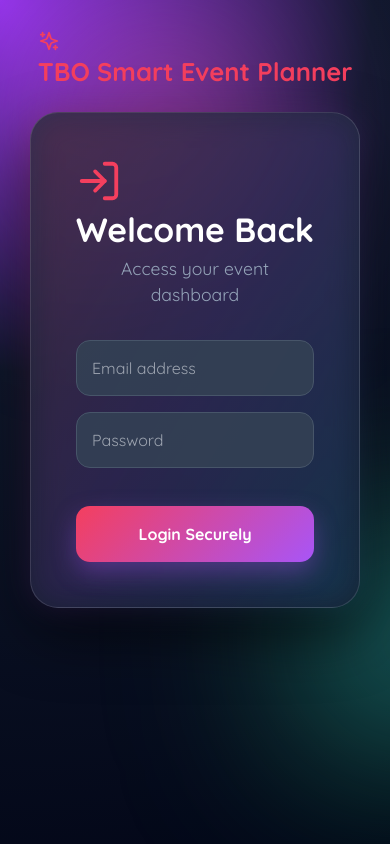
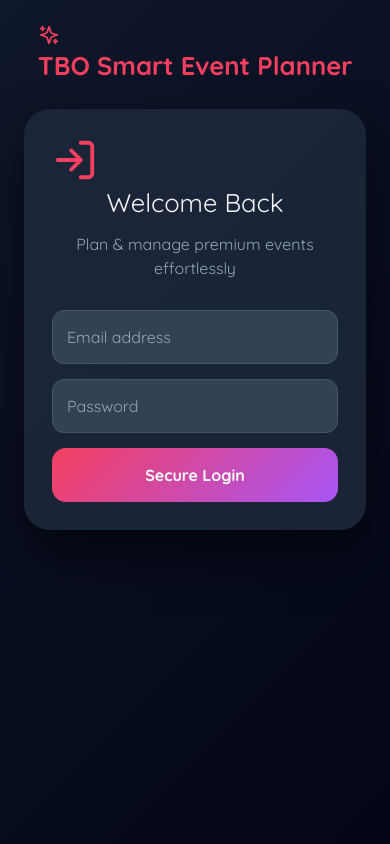
Before and after one commit to rajeevcodes1/Voyagers_Prototype, a React (Vite) app: page / in a window 390 px wide. Built offline with nearby package versions, Linux system fonts and the light colour scheme.

Commit message:
Fix responsive layout issues for production

```diff
--- a/src/App.css
+++ b/src/App.css
@@ -1,209 +1,155 @@
-@import url('https://fonts.googleapis.com/css2?family=Quicksand:wght@400;500;600;700&display=swap');
+*,
+*::before,
+*::after {
+  box-sizing: border-box;
+}
+
+html, body {
+  width: 100%;
+  overflow-x: hidden;
+}
 
 body {
   margin: 0;
-  padding: 0;
   font-family: 'Quicksand', sans-serif;
-  background: radial-gradient(circle at top left, #9333ea 0%, #0f172a 40%, #020617 100%);
-  min-height: 100vh;
+  background: linear-gradient(135deg,#0f172a,#020617);
   color: #f1f5f9;
-  overflow-x: hidden;
-}
-
-/* 🌸 FLOATING COLOR FLOWERS (BLOBS) */
-body::before,
-body::after {
-  content: "";
-  position: fixed;
-  width: 300px;
-  height: 300px;
-  background: radial-gradient(circle, rgba(244,63,94,0.7), rgba(168,85,247,0.3), transparent);
-  filter: blur(80px);
-  z-index: -1;
-  animation: floatFlower 18s infinite alternate ease-in-out;
-}
-
-body::after {
-  top: 60%;
-  left: 65%;
-  background: radial-gradient(circle, rgba(56,189,248,0.6), rgba(34,197,94,0.3), transparent);
-  animation-duration: 22s;
-}
-
-@keyframes floatFlower {
-  from { transform: translateY(0) translateX(0); }
-  to { transform: translateY(-120px) translateX(80px); }
 }
 
 .container {
-  max-width: 1100px;
+  max-width: 1200px;
+  width: 100%;
   margin: auto;
-  padding: 30px;
+  padding: 24px;
   min-height: 100vh;
   display: flex;
   flex-direction: column;
   align-items: center;
 }
 
-/* 🌌 GLASS CARD UPGRADE */
+.header {
+  font-size: 1.6rem;
+  font-weight: 700;
+  color: #f43f5e;
+  margin-bottom: 25px;
+}
+
 .card {
-  background: linear-gradient(145deg, rgba(30,41,59,.85), rgba(15,23,42,.85));
-  backdrop-filter: blur(14px);
-  border: 1px solid rgba(255,255,255,0.15);
-  border-radius: 28px;
-  padding: 45px;
-  box-shadow:
-    0 25px 60px rgba(0,0,0,.6),
-    inset 0 0 30px rgba(255,255,255,.03);
   width: 100%;
   max-width: 520px;
-  animation: slideUp .6s ease;
+  background: rgba(30,41,59,.85);
+  padding: 40px;
+  border-radius: 26px;
   text-align: center;
-  position: relative;
+  box-shadow: 0 25px 50px rgba(0,0,0,.6);
 }
 
-/* 🌈 GLOW EDGE */
-.card::after {
-  content:"";
-  position:absolute;
-  inset:-1px;
-  border-radius:28px;
-  background: linear-gradient(120deg,#f43f5e,#a855f7,#38bdf8);
-  opacity:.15;
-  filter: blur(15px);
-  z-index:-1;
+.title {
+  font-size: 2rem;
+  margin-bottom: 10px;
 }
 
-/* 🚀 BUTTON */
+.subtitle {
+  color: #94a3b8;
+  margin-bottom: 30px;
+}
+
+input, select {
+  width: 100%;
+  padding: 14px;
+  margin-bottom: 15px;
+  border-radius: 12px;
+  border: 1px solid #475569;
+  background: #334155;
+  color: white;
+}
+
 .btn-primary {
+  width: 100%;
+  padding: 15px;
+  border-radius: 14px;
+  border: none;
   background: linear-gradient(135deg,#f43f5e,#a855f7);
   color: white;
-  border: none;
-  padding: 16px 32px;
-  border-radius: 14px;
-  font-weight: 700;
-  font-size: 1rem;
+  font-weight: bold;
   cursor: pointer;
-  width: 100%;
-  margin-top: 22px;
-  transition: all .25s ease;
-  box-shadow: 0 10px 25px rgba(168,85,247,.35);
 }
 
-.btn-primary:hover {
-  transform: translateY(-3px) scale(1.02);
-  box-shadow: 0 0 35px rgba(244,63,94,.6);
-}
-
-/* 🌙 INPUTS */
-input, select {
-  width: 100%;
-  padding: 15px;
-  margin-bottom: 16px;
-  border-radius: 14px;
-  border: 1px solid #475569;
-  background: rgba(51,65,85,.9);
-  color: white;
-  font-size: 1rem;
-  transition: .2s;
-}
-
-input:focus, select:focus {
-  border-color: #a855f7;
-  background: #0f172a;
-  box-shadow: 0 0 12px rgba(168,85,247,.4);
-}
-
-/* 🌸 SELECTION CARDS */
-.selection-card {
-  background: linear-gradient(145deg,#1e293b,#0f172a);
-  padding: 32px;
-  border-radius: 22px;
-  border: 2px solid #334155;
-  cursor: pointer;
-  transition: .3s ease;
-  position: relative;
-  overflow: hidden;
-}
-
-.selection-card::after {
-  content:"";
-  position:absolute;
-  inset:0;
-  background: linear-gradient(120deg,transparent,rgba(168,85,247,.15),transparent);
-  transform: translateX(-100%);
-  transition:.4s;
-}
-
-.selection-card:hover::after {
-  transform: translateX(100%);
-}
-
-.selection-card:hover {
-  border-color: #f43f5e;
-  transform: translateY(-6px);
-  box-shadow: 0 15px 35px rgba(0,0,0,.6);
-}
-
-/* 🌐 GRID */
 .grid-2 {
-  display:grid;
-  grid-template-columns: repeat(auto-fit,minmax(240px,1fr));
-  gap:24px;
-  width:100%;
+  display: grid;
+  grid-template-columns: repeat(auto-fit,minmax(260px,1fr));
+  gap: 24px;
 }
 
 .grid-3 {
-  display:grid;
-  grid-template-columns: repeat(auto-fill,minmax(240px,1fr));
-  gap:22px;
-  width:100%;
-  margin-top:24px;
+  display: grid;
+  grid-template-columns: repeat(auto-fit,minmax(240px,1fr));
+  gap: 22px;
 }
 
-/* 🏷 VENDOR CARDS */
-.vendor-card {
+.selection-card, .vendor-card {
   background: #1e293b;
   padding: 22px;
-  border-radius: 18px;
-  border:2px solid transparent;
-  transition:.25s;
-  cursor:pointer;
+  border-radius: 20px;
+  cursor: pointer;
+  transition: .25s;
 }
 
+.selection-card:hover,
 .vendor-card:hover {
-  background:#0f172a;
-  border-color:#64748b;
+  transform: translateY(-5px);
+}
+
+.vendor-card img {
+  width: 100%;
+  height: 160px;
+  object-fit: cover;
+  border-radius: 12px;
+  margin-bottom: 12px;
 }
 
 .vendor-card.selected {
-  background:#334155;
-  border-color:#a855f7;
-  box-shadow:0 0 18px rgba(168,85,247,.4);
+  border: 2px solid #f43f5e;
 }
 
-/* 🎬 ANIMATION */
-@keyframes slideUp {
-  from {opacity:0; transform: translateY(30px);}
-  to {opacity:1; transform: translateY(0);}
+.rating {
+  color: #f59e0b;
 }
 
-/* ✨ TEXT */
-.header {
-  font-size:1.6rem;
-  font-weight:700;
-  color:#f43f5e;
-  margin-bottom:22px;
+.vendors-wrap {
+  width: 100%;
+  max-width: 1100px;
 }
 
-.title {
-  font-size:2.1rem;
-  font-weight:700;
-  color:white;
+.center-btn {
+  text-align: center;
+  margin-top: 40px;
 }
 
-.subtitle {
-  color:#94a3b8;
-  margin-bottom:32px;
-  font-size:1.1rem;
+.itinerary-item {
+  background:#0f172a;
+  padding:14px;
+  border-radius:12px;
+  margin-bottom:12px;
+  border-left:4px solid #f43f5e;
 }
+
+.spin {
+  animation: spin 1s linear infinite;
+  color: #a855f7;
+}
+
+.success {
+  color:#22c55e;
+  margin-top:20px;
+}
+
+@keyframes spin {
+  from {transform: rotate(0deg);}
+  to {transform: rotate(360deg);}
+}
+
+@media (max-width:600px) {
+  .card { padding: 28px; }
+  .title { font-size: 1.6rem; }
+}
--- a/src/App.jsx
+++ b/src/App.jsx
@@ -1,6 +1,6 @@
 import React, { useState } from 'react'
 import './App.css'
-import { Sparkles, Briefcase, Heart, Star, ArrowRight, CheckCircle, Loader2, LogIn, MapPin, Calendar, Users } from 'lucide-react'
+import { Sparkles, Briefcase, Heart, Star, ArrowRight, CheckCircle, Loader2, LogIn } from 'lucide-react'
 
 const VENDORS = [
   { id:1, name:"Eternal Vows", rating:4.9, type:'WEDDING', img:"https://images.unsplash.com/photo-1529634806980-85c3dd6d34ac" },
@@ -16,25 +16,22 @@ const VENDORS = [
 
 const ITINERARY = {
   WEDDING: [
-    "Welcome brunch & guest arrivals",
-    "Traditional ceremonies & decor setup",
+    "Guest welcome & luxury brunch",
+    "Decor setup & ceremonies",
     "Sunset wedding rituals",
-    "Grand reception with live entertainment"
+    "Reception with live entertainment"
   ],
   MICE: [
-    "Registration & networking breakfast",
-    "Keynote sessions & workshops",
-    "Lunch with exhibitors",
-    "Closing ceremony & business mixer"
+    "Registration & networking",
+    "Keynote sessions",
+    "Lunch + expo walkthrough",
+    "Closing & cocktail meet"
   ]
 }
 
 export default function App() {
   const [step, setStep] = useState('login')
   const [eventType, setEventType] = useState('')
-  const [location, setLocation] = useState('')
-  const [date, setDate] = useState('')
-  const [guests, setGuests] = useState('')
   const [selectedVendors, setSelectedVendors] = useState([])
 
   const toggleVendor = id => {
@@ -55,11 +52,11 @@ export default function App() {
         <div className="card">
           <LogIn size={46} color="#f43f5e"/>
           <h2 className="title">Welcome Back</h2>
-          <p className="subtitle">Access your event dashboard</p>
+          <p className="subtitle">Plan & manage premium events effortlessly</p>
           <input placeholder="Email address" />
           <input placeholder="Password" type="password" />
           <button className="btn-primary" onClick={() => setStep('type')}>
-            Login Securely
+            Secure Login
           </button>
         </div>
       )}
@@ -67,50 +64,28 @@ export default function App() {
       {/* EVENT TYPE */}
       {step === 'type' && (
         <div className="card">
-          <h2 className="title">What are you planning?</h2>
+          <h2 className="title">Choose Your Event</h2>
           <div className="grid-2">
-            <div className="selection-card" onClick={() => { setEventType('WEDDING'); setStep('details') }}>
+            <div className="selection-card" onClick={() => { setEventType('WEDDING'); setStep('vendors') }}>
               <Heart size={42} color="#f43f5e"/>
               <h3>Destination Wedding</h3>
               <p className="subtitle">Luxury celebrations worldwide</p>
             </div>
 
-            <div className="selection-card" onClick={() => { setEventType('MICE'); setStep('details') }}>
+            <div className="selection-card" onClick={() => { setEventType('MICE'); setStep('vendors') }}>
               <Briefcase size={42} color="#38bdf8"/>
-              <h3>MICE & Corporate Events</h3>
-              <p className="subtitle">Meetings, expos & conferences</p>
+              <h3>MICE & Corporate</h3>
+              <p className="subtitle">Meetings & conferences</p>
             </div>
           </div>
         </div>
       )}
 
-      {/* DETAILS */}
-      {step === 'details' && (
-        <div className="card">
-          <h2 className="title">Event Details</h2>
-          <p className="subtitle">Help us personalise your experience</p>
-
-          <input placeholder="Event location" value={location} onChange={e => setLocation(e.target.value)} />
-          <input type="date" value={date} onChange={e => setDate(e.target.value)} />
-
-          <select value={guests} onChange={e => setGuests(e.target.value)}>
-            <option>50 – 100 Guests</option>
-            <option>100 – 300 Guests</option>
-            <option>300 – 500 Guests</option>
-            <option>500+ Guests</option>
-          </select>
-
-          <button className="btn-primary" onClick={() => setStep('vendors')}>
-            Find Vendors <ArrowRight size={18}/>
-          </button>
-        </div>
-      )}
-
       {/* VENDORS */}
       {step === 'vendors' && (
-        <div style={{width:'100%',maxWidth:1100}}>
-          <h2 className="title">Top Rated Vendors</h2>
-          <p className="subtitle">Selected for quality & reliability</p>
+        <div className="vendors-wrap">
+          <h2 className="title">Top Curated Vendors</h2>
+          <p className="subtitle">Trusted premium partners</p>
 
           <div className="grid-3">
             {VENDORS.filter(v => v.type === eventType).map(v => (
@@ -119,18 +94,14 @@ export default function App() {
                 className={`vendor-card ${selectedVendors.includes(v.id) ? 'selected' : ''}`}
                 onClick={() => toggleVendor(v.id)}
               >
-                <img
-                  src={v.img}
-                  alt={v.name}
-                  style={{width:'100%',height:150,objectFit:'cover',borderRadius:12,marginBottom:12}}
-                />
+                <img src={v.img} alt={v.name} />
                 <h3>{v.name}</h3>
-                <div style={{color:'#f59e0b'}}><Star size={14}/> {v.rating}</div>
+                <div className="rating"><Star size={14}/> {v.rating}</div>
               </div>
             ))}
           </div>
 
-          <div style={{textAlign:'center',marginTop:40}}>
+          <div className="center-btn">
             <button
               className="btn-primary"
               disabled={!selectedVendors.length}
@@ -145,17 +116,11 @@ export default function App() {
       {/* ITINERARY */}
       {step === 'itinerary' && (
         <div className="card">
-          <h2 className="title">Your Smart Event Itinerary</h2>
-          <p className="subtitle">Optimised for guest flow & logistics</p>
+          <h2 className="title">Your Smart Event Plan</h2>
+          <p className="subtitle">Optimized experience flow</p>
 
           {ITINERARY[eventType].map((item, i) => (
-            <div key={i} style={{
-              background:'#0f172a',
-              padding:14,
-              borderRadius:12,
-              marginBottom:12,
-              borderLeft:'4px solid #f43f5e'
-            }}>
+            <div key={i} className="itinerary-item">
               {item}
             </div>
           ))}
@@ -169,14 +134,11 @@ export default function App() {
       {/* FINAL */}
       {step === 'dashboard' && (
         <div className="card">
-          <Loader2 className="animate-spin" size={48} color="#a855f7"/>
-          <h2 className="title">Requests in Progress</h2>
-          <p className="subtitle">
-            {selectedVendors.length} vendors are preparing quotes for {location}
-          </p>
-
-          <div style={{marginTop:20,color:'#22c55e'}}>
-            <CheckCircle size={18}/> Expected responses within 1–2 hours
+          <Loader2 className="spin" size={48}/>
+          <h2 className="title">Requests Sent</h2>
+          <p className="subtitle">{selectedVendors.length} vendors preparing quotes</p>
+          <div className="success">
+            <CheckCircle size={18}/> Responses in 1–2 hours
           </div>
         </div>
       )}
```
